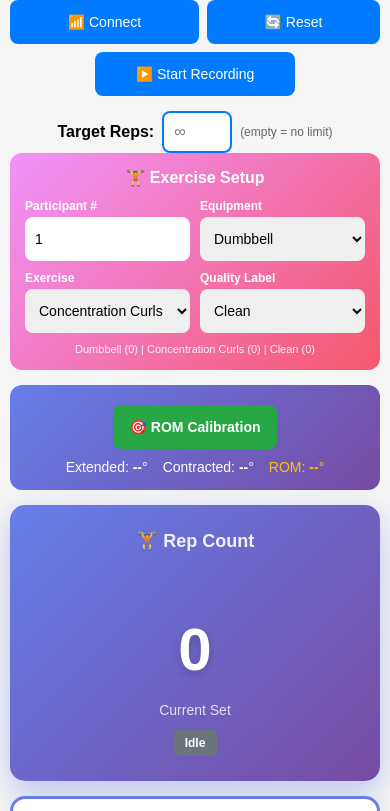
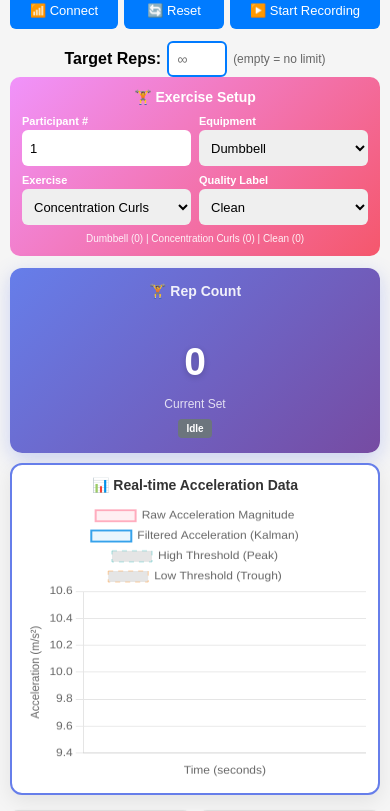
Before and after one commit to MarvinCayosa/AppLift-Console, a plain HTML site: page index.html in a window 390 px wide. Shown: the part 58-869 px from the top of the page. Drawn offline with nearby package versions, Linux system fonts and the light colour scheme.

Commit message:
refactor: update button styles and layout for improved responsiveness

```diff
--- a/index.html
+++ b/index.html
@@ -14,156 +14,135 @@
       -webkit-text-size-adjust: 100%;
     }
     button {
-      padding: 12px 16px;
-      font-size: 14px;
-      margin: 5px;
+      padding: 10px 14px;
+      font-size: 13px;
+      margin: 4px;
       background-color: #007bff;
       color: white;
       border: none;
-      border-radius: 8px;
+      border-radius: 6px;
       cursor: pointer;
       touch-action: manipulation;
-      min-height: 44px;
+      min-height: 38px;
     }
     button:hover { background-color: #0056b3; }
     button:active { transform: scale(0.98); }
     .container { max-width: 1400px; margin: 0 auto; }
 
     h1 {
-      font-size: clamp(18px, 5vw, 28px);
-      margin: 10px 0 15px 0;
+      font-size: clamp(16px, 4vw, 24px);
+      margin: 8px 0 12px 0;
       text-align: center;
     }
 
     /* Controls - Mobile First */
     .controls {
-      margin-bottom: 15px;
+      margin-bottom: 12px;
       display: flex;
       flex-wrap: wrap;
-      gap: 8px;
+      gap: 6px;
       align-items: center;
       justify-content: center;
     }
-    .controls button { margin: 0; flex: 1 1 auto; min-width: 120px; max-width: 200px; }
+    .controls button { margin: 0; flex: 1 1 auto; min-width: 100px; max-width: 160px; }
 
     .target-reps-container {
       display: flex;
       align-items: center;
-      gap: 8px;
+      gap: 6px;
       flex-wrap: wrap;
       justify-content: center;
       width: 100%;
-      margin-top: 10px;
+      margin-top: 8px;
     }
 
     .target-reps-container input {
-      width: 70px;
-      padding: 10px;
-      font-size: 16px;
+      width: 60px;
+      padding: 8px;
+      font-size: 14px;
       border: 2px solid #007bff;
-      border-radius: 8px;
+      border-radius: 6px;
     }
 
     /* Exercise Setup Section */
     .exercise-setup {
       background: linear-gradient(135deg, #f093fb 0%, #f5576c 100%);
-      padding: 15px;
-      border-radius: 12px;
-      margin-bottom: 15px;
+      padding: 12px;
+      border-radius: 10px;
+      margin-bottom: 12px;
     }
 
     .exercise-setup-title {
       color: white;
       font-weight: bold;
       text-align: center;
-      margin-bottom: 12px;
-      font-size: 16px;
+      margin-bottom: 10px;
+      font-size: 14px;
     }
 
     .exercise-grid {
       display: grid;
       grid-template-columns: repeat(2, 1fr);
-      gap: 10px;
+      gap: 8px;
     }
 
     .exercise-grid label {
       color: white;
       font-weight: bold;
-      font-size: 12px;
-      margin-bottom: 4px;
+      font-size: 11px;
+      margin-bottom: 3px;
       display: block;
     }
 
     .exercise-grid select,
     .exercise-grid input {
       width: 100%;
-      padding: 10px;
-      font-size: 14px;
-      border-radius: 8px;
+      padding: 8px;
+      font-size: 13px;
+      border-radius: 6px;
       border: none;
-      min-height: 44px;
+      min-height: 36px;
     }
 
     .exercise-info {
       color: white;
-      font-size: 11px;
+      font-size: 10px;
       text-align: center;
-      margin-top: 10px;
+      margin-top: 8px;
       opacity: 0.9;
     }
 
-    /* ROM Calibration Section */
+    /* ROM Calibration Section - Hidden */
     .rom-calibration {
-      background: linear-gradient(135deg, #667eea 0%, #764ba2 100%);
-      padding: 15px;
-      border-radius: 12px;
-      margin-bottom: 15px;
-      text-align: center;
-    }
-
-    .rom-calibration button {
-      background: #28a745;
-      font-weight: bold;
-      margin-bottom: 10px;
-    }
-
-    .rom-values {
-      color: white;
-      font-size: 14px;
-      display: flex;
-      flex-wrap: wrap;
-      justify-content: center;
-      gap: 15px;
-    }
-
-    .rom-values span { white-space: nowrap; }
+      display: none;
+    }
 
     /* Data Grid */
     .data-grid {
       display: grid;
-      grid-template-columns: repeat(auto-fit, minmax(150px, 1fr));
-      gap: 10px;
-      margin-bottom: 15px;
+      grid-template-columns: repeat(auto-fit, minmax(140px, 1fr));
+      gap: 8px;
+      margin-bottom: 12px;
     }
     .data-card {
       background: white;
       border: 1px solid #ddd;
-      padding: 12px;
-      border-radius: 10px;
-      box-shadow: 0 2px 4px rgba(0,0,0,0.1);
+      padding: 10px;
+      border-radius: 8px;
+      box-shadow: 0 1px 3px rgba(0,0,0,0.1);
     }
     .data-card h3 {
-      margin: 0 0 8px 0;
+      margin: 0 0 6px 0;
       color: #333;
-      font-size: 13px;
-    }
-    .data-card p { margin: 4px 0; font-size: 12px; }
-    .value { font-size: 16px; font-weight: bold; color: #007bff; }
+      font-size: 12px;
+    }
+    .data-card p { margin: 3px 0; font-size: 11px; }
+    .value { font-size: 14px; font-weight: bold; color: #007bff; }
 
     .status {
-      padding: 6px 12px;
-      border-radius: 6px;
-      font-size: 12px;
+      padding: 4px 8px;
+      border-radius: 4px;
+      font-size: 10px;
       font-weight: bold;
       display: inline-block;
     }
@@ -174,16 +153,16 @@
     .hero-section {
       display: flex;
       flex-direction: column;
-      gap: 15px;
-      margin-bottom: 20px;
+      gap: 10px;
+      margin-bottom: 15px;
     }
 
     .hero-rep-card {
       background: linear-gradient(135deg, #667eea 0%, #764ba2 100%);
       color: white;
-      padding: 25px 20px;
-      border-radius: 15px;
-      box-shadow: 0 10px 30px rgba(102, 126, 234, 0.4);
+      padding: 15px 12px;
+      border-radius: 12px;
+      box-shadow: 0 6px 20px rgba(102, 126, 234, 0.3);
       display: flex;
       flex-direction: column;
       justify-content: center;
@@ -192,48 +171,48 @@
     }
 
     .hero-rep-card h3 {
-      margin: 0 0 8px 0;
-      font-size: 18px;
+      margin: 0 0 4px 0;
+      font-size: 14px;
       opacity: 0.9;
     }
 
     .hero-rep-card .rep-value {
-      font-size: clamp(60px, 15vw, 80px);
+      font-size: clamp(36px, 10vw, 48px);
       font-weight: bold;
       line-height: 1;
+      margin-bottom: 4px;
+      text-shadow: 0 2px 6px rgba(0,0,0,0.2);
+    }
+
+    .hero-rep-card .rep-target {
+      font-size: 12px;
+      opacity: 0.8;
       margin-bottom: 8px;
-      text-shadow: 0 4px 10px rgba(0,0,0,0.2);
-    }
-
-    .hero-rep-card .rep-target {
-      font-size: 14px;
-      opacity: 0.8;
-      margin-bottom: 12px;
     }
 
     .hero-chart-container {
       background: white;
-      padding: 15px;
-      border-radius: 15px;
-      box-shadow: 0 10px 30px rgba(0,0,0,0.1);
-      border: 3px solid #667eea;
+      padding: 12px;
+      border-radius: 12px;
+      box-shadow: 0 6px 20px rgba(0,0,0,0.08);
+      border: 2px solid #667eea;
     }
 
     .hero-chart-container h3 {
-      margin: 0 0 10px 0;
+      margin: 0 0 8px 0;
       color: #333;
-      font-size: 16px;
+      font-size: 14px;
       text-align: center;
     }
 
     .hero-chart-container canvas {
       width: 100% !important;
-      height: 200px !important;
+      height: 280px !important;
     }
 
     /* Desktop styles */
     @media (min-width: 768px) {
-      body { padding: 20px; }
+      body { padding: 15px; }
 
       h1 { text-align: left; }
 
@@ -250,28 +229,29 @@
       }
 
       .hero-rep-card {
-        min-width: 200px;
-        padding: 30px;
+        min-width: 140px;
+        max-width: 180px;
+        padding: 20px 15px;
       }
 
       .hero-chart-container {
         flex: 1;
-        padding: 25px;
+        padding: 18px;
       }
 
       .hero-chart-container canvas {
-        height: 280px !important;
+        height: 350px !important;
       }
 
       .data-grid {
-        grid-template-columns: repeat(auto-fit, minmax(220px, 1fr));
-        gap: 15px;
-      }
-
-      .data-card { padding: 15px; }
-      .data-card h3 { font-size: 16px; }
-      .data-card p { font-size: 14px; }
-      .value { font-size: 20px; }
+        grid-template-columns: repeat(auto-fit, minmax(200px, 1fr));
+        gap: 12px;
+      }
+
+      .data-card { padding: 12px; }
+      .data-card h3 { font-size: 14px; }
+      .data-card p { font-size: 13px; }
+      .value { font-size: 16px; }
     }
 
     /* Large desktop */
```
